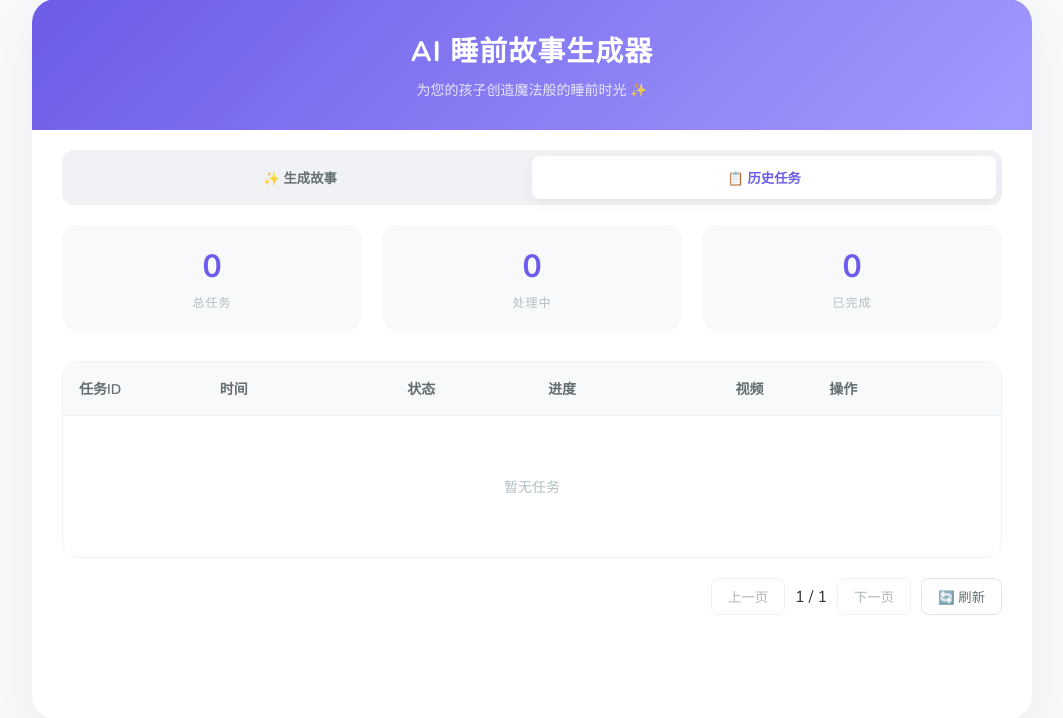
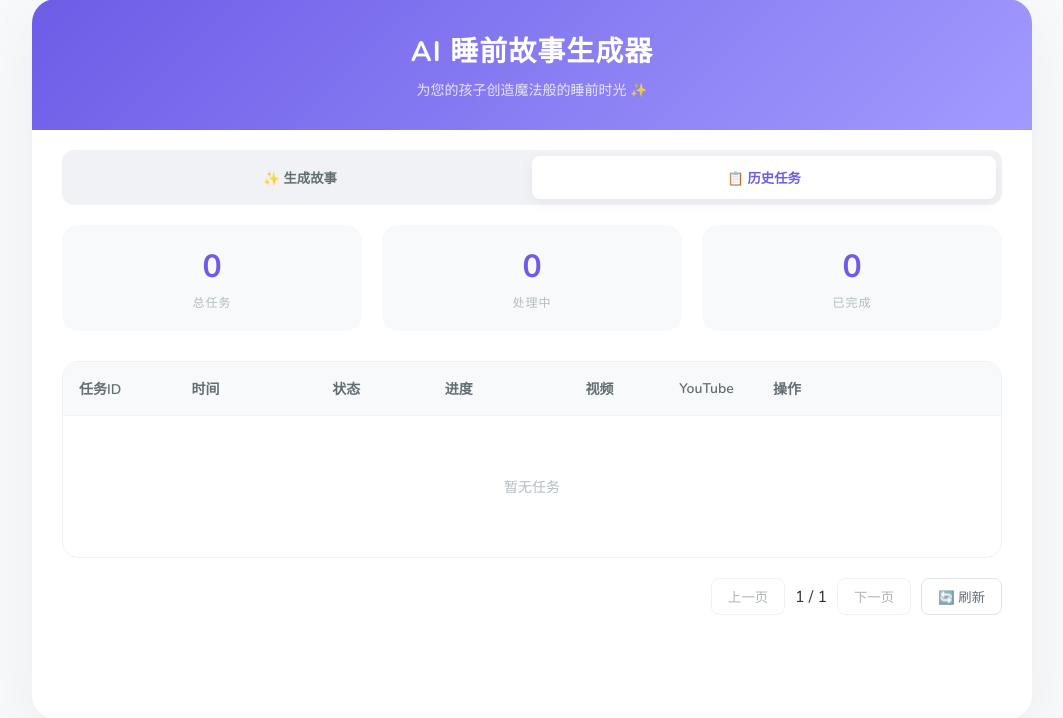
Before and after one commit to simonjoee/bedtime-story-pipeline, a FastAPI app: page / in a window 1280 px wide. Shown: the part 41-759 px from the top of the page, without its empty margins (108-1171 px from the left). Run offline with FastAPI, Linux system fonts and the light colour scheme; data that the repository does not hold is empty.

Commit message:
feat: 添加 YouTube 上传功能
- 集成 YouTube Data API v3
- 添加上传按钮到任务列表
- 支持 OAuth 2.0 授权

```diff
--- a/app/database.py
+++ b/app/database.py
@@ -16,6 +16,7 @@ async def init_db():
                 progress INTEGER DEFAULT 0,
                 story_text TEXT,
                 video_url TEXT,
+                youtube_url TEXT,
                 error TEXT,
                 created_at TEXT
             )
@@ -23,12 +24,13 @@ async def init_db():
         await db.commit()
 
 async def save_task(task_id: str, status: str, progress: int, story_text: str,
-                   video_url: Optional[str], error: Optional[dict], created_at: Optional[str]):
+                   video_url: Optional[str], error: Optional[dict], created_at: Optional[str],
+                   youtube_url: Optional[str] = None):
     async with aiosqlite.connect(DB_PATH) as db:
         await db.execute("""
-            INSERT OR REPLACE INTO tasks (task_id, status, progress, story_text, video_url, error, created_at)
-            VALUES (?, ?, ?, ?, ?, ?, ?)
-        """, (task_id, status, progress, story_text, video_url, json.dumps(error) if error else None, created_at))
+            INSERT OR REPLACE INTO tasks (task_id, status, progress, story_text, video_url, youtube_url, error, created_at)
+            VALUES (?, ?, ?, ?, ?, ?, ?, ?)
+        """, (task_id, status, progress, story_text, video_url, youtube_url, json.dumps(error) if error else None, created_at))
         await db.commit()
 
 async def get_task(task_id: str) -> Optional[dict]:
--- a/app/main.py
+++ b/app/main.py
@@ -14,6 +14,7 @@ from app.task_manager import task_manager
 from app.services.image import ImageService
 from app.services.tts import TTSService
 from app.services.video import VideoService
+from app.services.youtube import youtube_service
 from app.utils.text import split_text
 
 logging.basicConfig(level=logging.INFO)
@@ -177,6 +178,7 @@ async def get_task(task_id: str):
         "progress": task.progress,
         "story_text": task.story_text,
         "video_url": task.video_url,
+        "youtube_url": task.youtube_url,
         "error": task.error,
         "created_at": task.created_at.isoformat() if task.created_at else None
     }
@@ -211,6 +213,7 @@ async def list_tasks(page: int = 1, page_size: int = 10):
                 "progress": task.progress,
                 "story_text": task.story_text,
                 "video_url": task.video_url,
+                "youtube_url": task.youtube_url,
                 "error": task.error,
                 "created_at": task.created_at.isoformat() if task.created_at else None
             }
@@ -259,6 +262,49 @@ async def cleanup_old_files():
         except Exception as e:
             logger.error(f"Cleanup failed: {e}")
 
+@app.post("/api/upload-youtube/{task_id}")
+async def upload_to_youtube(task_id: str):
+    task = await task_manager.get_task(task_id)
+    if not task:
+        return JSONResponse(
+            {"error": {"code": "TASK_NOT_FOUND", "message": "任务不存在"}},
+            status_code=404
+        )
+
+    if task.status != TaskStatus.COMPLETED or not task.video_url:
+        return JSONResponse(
+            {"error": {"code": "TASK_NOT_COMPLETED", "message": "任务未完成，无法上传"}},
+            status_code=400
+        )
+
+    if task.youtube_url:
+        return {"youtube_url": task.youtube_url, "message": "视频已上传过"}
+
+    video_path = f".{task.video_url}"
+    if not os.path.exists(video_path):
+        return JSONResponse(
+            {"error": {"code": "VIDEO_NOT_FOUND", "message": "视频文件不存在"}},
+            status_code=404
+        )
+
+    try:
+        result = youtube_service.upload_video(
+            video_path=video_path,
+            title=f"睡前故事: {task.story_text[:50]}",
+            description=task.story_text
+        )
+
+        task.youtube_url = result['video_url']
+        await task_manager.update_task(task)
+
+        return {"youtube_url": result['video_url'], "message": "上传成功"}
+
+    except Exception as e:
+        return JSONResponse(
+            {"error": {"code": "UPLOAD_FAILED", "message": str(e)}},
+            status_code=500
+        )
+
 @app.on_event("startup")
 async def startup():
     await task_manager.init()
--- a/app/models.py
+++ b/app/models.py
@@ -15,5 +15,6 @@ class Task(BaseModel):
     progress: int = 0
     story_text: str = ""
     video_url: Optional[str] = None
+    youtube_url: Optional[str] = None
     error: Optional[dict] = None
     created_at: Optional[datetime] = None
--- /dev/null
+++ b/app/services/youtube.py
@@ -0,0 +1,81 @@
+import os
+import logging
+import google.oauth2.credentials
+import google_auth_oauthlib.flow
+from googleapiclient.discovery import build
+from googleapiclient.http import MediaFileUpload
+from googleapiclient.errors import HttpError
+
+logger = logging.getLogger(__name__)
+
+SCOPES = ['https://www.googleapis.com/auth/youtube.upload']
+API_SERVICE_NAME = 'youtube'
+API_VERSION = 'v3'
+
+class YouTubeService:
+    def __init__(self):
+        self.client_secrets_file = os.getenv("CLIENT_SECRETS_FILE", "client_secrets.json")
+        self.token_file = "data/youtube_token.json"
+
+    def get_authenticated_service(self):
+        flow = google_auth_oauthlib.flow.InstalledAppFlow.from_client_secrets_file(
+            self.client_secrets_file, SCOPES)
+
+        if os.path.exists(self.token_file):
+            credentials = google.oauth2.credentials.Credentials.from_authorized_user_file(
+                self.token_file, SCOPES)
+            if credentials and credentials.valid:
+                return build(API_SERVICE_NAME, API_VERSION, credentials=credentials)
+
+        credentials = flow.run_local_server(port=8080, prompt='consent')
+        os.makedirs(os.path.dirname(self.token_file), exist_ok=True)
+        with open(self.token_file, 'w') as f:
+            f.write(credentials.to_json())
+
+        return build(API_SERVICE_NAME, API_VERSION, credentials=credentials)
+
+    def upload_video(self, video_path: str, title: str, description: str = "", tags: list = None) -> dict:
+        try:
+            youtube = self.get_authenticated_service()
+
+            body = {
+                'snippet': {
+                    'title': title,
+                    'description': description,
+                    'tags': tags or [],
+                    'categoryId': '22'
+                },
+                'status': {
+                    'privacyStatus': 'public',
+                    'selfDeclaredMadeForKids': False
+                }
+            }
+
+            media = MediaFileUpload(video_path, resumable=True)
+
+            request = youtube.videos().insert(
+                part=','.join(body.keys()),
+                body=body,
+                media_body=media
+            )
+
+            response = None
+            while response is None:
+                status, response = request.next_chunk()
+                if status:
+                    logger.info(f"Upload {int(status * 100)}%")
+
+            logger.info(f"Video uploaded: https://youtube.com/watch?v={response['id']}")
+            return {
+                'video_id': response['id'],
+                'video_url': f"https://youtube.com/watch?v={response['id']}"
+            }
+
+        except HttpError as e:
+            logger.error(f"YouTube upload error: {e}")
+            raise Exception(f"上传失败: {e.resp.status}")
+        except Exception as e:
+            logger.error(f"YouTube upload error: {e}")
+            raise
+
+youtube_service = YouTubeService()
--- a/app/task_manager.py
+++ b/app/task_manager.py
@@ -27,6 +27,7 @@ class TaskManager:
                 progress=row['progress'],
                 story_text=row['story_text'] or "",
                 video_url=row['video_url'],
+                youtube_url=row.get('youtube_url'),
                 error=json.loads(row['error']) if row['error'] else None,
                 created_at=datetime.fromisoformat(row['created_at']) if row['created_at'] else None
             )
@@ -50,6 +51,7 @@ class TaskManager:
             progress=task.progress,
             story_text=task.story_text,
             video_url=task.video_url,
+            youtube_url=task.youtube_url,
             error=task.error,
             created_at=now.isoformat()
         )
@@ -66,6 +68,7 @@ class TaskManager:
             progress=task.progress,
             story_text=task.story_text,
             video_url=task.video_url,
+            youtube_url=task.youtube_url,
             error=task.error,
             created_at=task.created_at.isoformat() if task.created_at else None
         )
--- a/requirements.txt
+++ b/requirements.txt
@@ -10,3 +10,5 @@ pytest-asyncio>=0.21.0
 aiosqlite>=0.19.0
 huggingface_hub>=0.19.0
 pillow>=10.0.0
+google-api-python-client>=2.100.0
+google-auth-oauthlib>=1.0.0
--- a/templates/tasks.html
+++ b/templates/tasks.html
@@ -340,16 +340,17 @@
                     <table>
                         <thead>
                             <tr>
-                                <th width="15%">任务ID</th>
-                                <th width="20%">时间</th>
-                                <th width="15%">状态</th>
-                                <th width="20%">进度</th>
+                                <th width="12%">任务ID</th>
+                                <th width="15%">时间</th>
+                                <th width="12%">状态</th>
+                                <th width="15%">进度</th>
                                 <th width="10%">视频</th>
-                                <th width="20%">操作</th>
+                                <th width="10%">YouTube</th>
+                                <th width="26%">操作</th>
                             </tr>
                         </thead>
                         <tbody id="taskList">
-                            <tr><td colspan="6" class="empty-state">加载中...</td></tr>
+                            <tr><td colspan="7" class="empty-state">加载中...</td></tr>
                         </tbody>
                     </table>
                 </div>
@@ -422,7 +423,7 @@
                 const tbody = document.getElementById('taskList');
 
                 if (data.tasks.length === 0) {
-                    tbody.innerHTML = '<tr><td colspan="6" class="empty-state">暂无任务</td></tr>';
+                    tbody.innerHTML = '<tr><td colspan="7" class="empty-state">暂无任务</td></tr>';
                     return;
                 }
 
@@ -431,6 +432,13 @@
                     const videoLink = task.video_url
                         ? `<a href="${basePath}${task.video_url}" target="_blank" class="btn-sm btn-view" style="text-decoration:none; display:inline-block; min-width:60px; text-align:center;">▶ 播放</a>`
                         : '<span style="color:#b2bec3">-</span>';
+
+                    let youtubeBtn = '<span style="color:#b2bec3">-</span>';
+                    if (task.video_url && !task.youtube_url && task.status === 'completed') {
+                        youtubeBtn = `<button class="btn-sm" style="background:#ff0000; color:white" onclick="uploadToYouTube('${task.task_id}')">⬆ 上传</button>`;
+                    } else if (task.youtube_url) {
+                        youtubeBtn = `<a href="${task.youtube_url}" target="_blank" class="btn-sm" style="background:#065fd4; color:white; text-decoration:none">▶ YouTube</a>`;
+                    }
 
                     const cancelBtn = task.status === 'processing'
                         ? `<button class="btn-sm btn-cancel" onclick="cancelTask('${task.task_id}')">取消</button>`
@@ -452,6 +460,7 @@
                                 </div>
                             </td>
                             <td>${videoLink}</td>
+                            <td>${youtubeBtn}</td>
                             <td>
                                 <button class="btn-sm btn-view" onclick="showDetail('${task.task_id}')">详情</button>
                                 ${cancelBtn}
@@ -629,6 +638,24 @@
             btn.innerHTML = '<span>🎬 开始生成视频</span>';
         }
 
+        async function uploadToYouTube(taskId) {
+            if (!confirm('确定要上传到 YouTube 吗？')) return;
+
+            try {
+                const resp = await fetch(basePath + '/api/upload-youtube/' + taskId, { method: 'POST' });
+                const data = await resp.json();
+
+                if (data.error) {
+                    alert('上传失败: ' + data.error.message);
+                } else {
+                    alert('上传成功！\n' + data.youtube_url);
+                    loadTasks();
+                }
+            } catch (e) {
+                alert('网络错误: ' + e.message);
+            }
+        }
+
         async function cancelTask(taskId) {
             if (!confirm('确定要取消这个任务吗？')) return;
             try {
```
Also changed, not shown: 1 other file.
